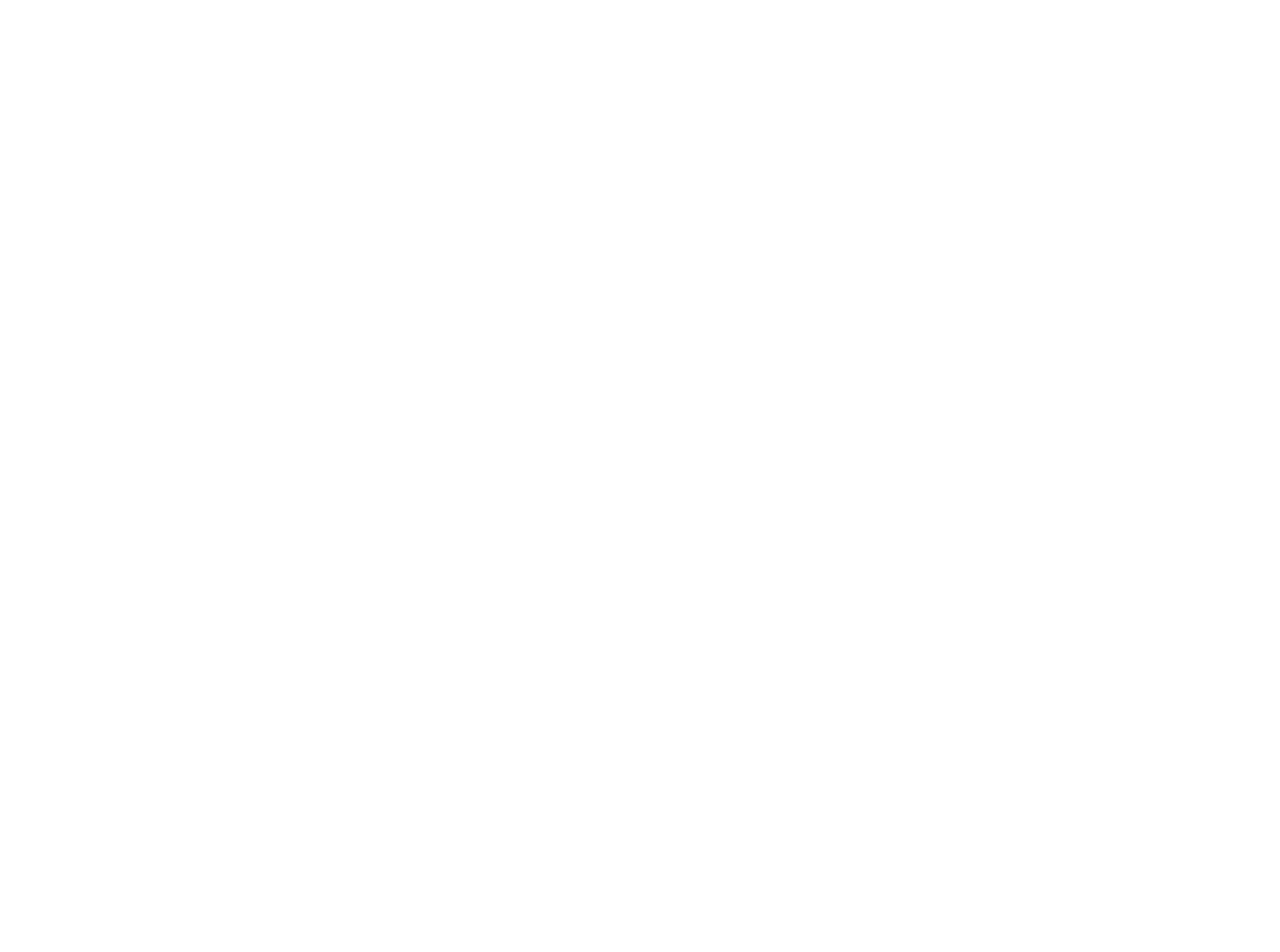
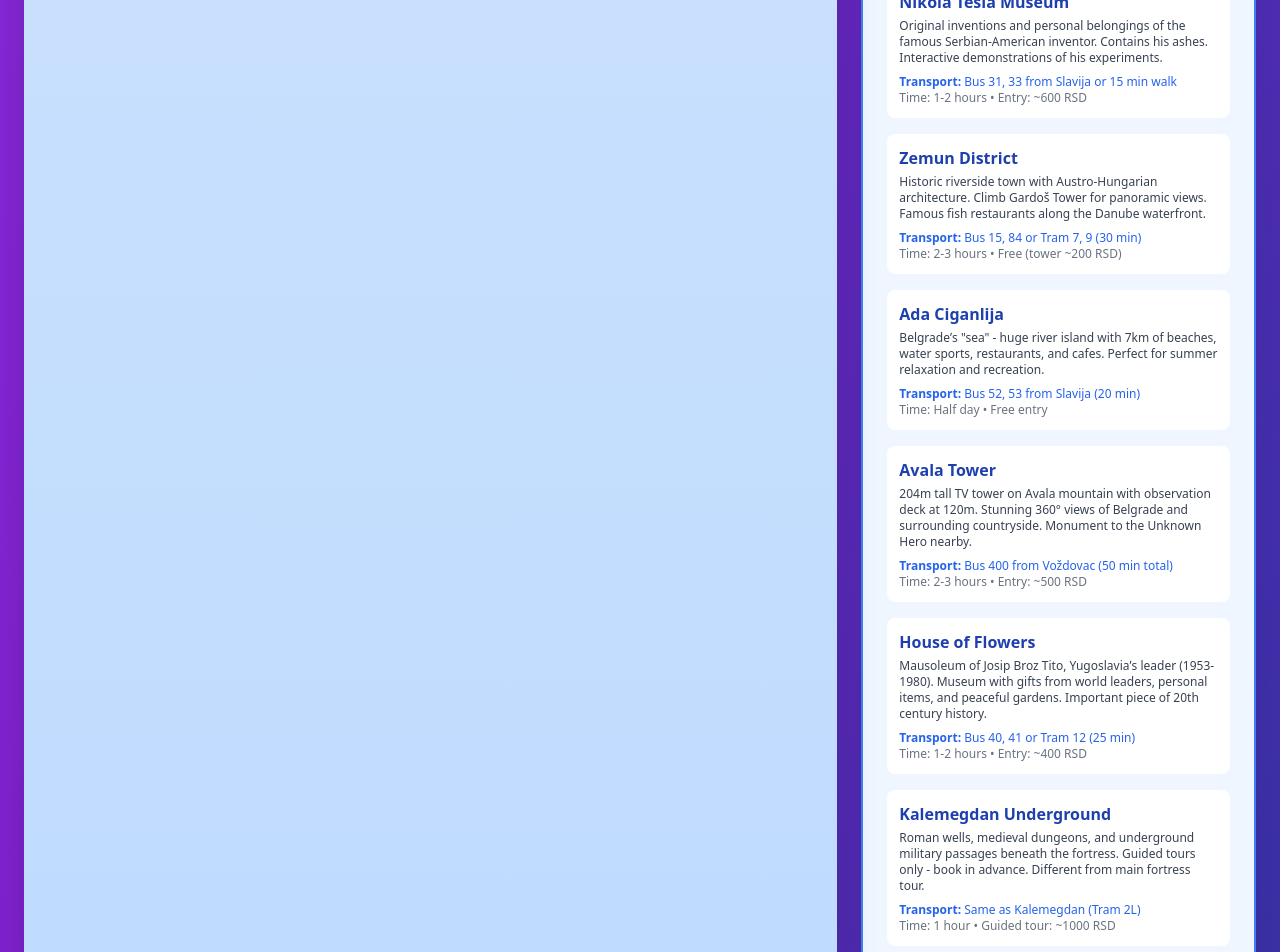
Before and after one commit to eddy9800-cmd/beg, a Next.js app: page / in a window 1280 px wide. Shown: the part 2220-3172 px from the top of the page. Before the commit the page ends 2076 px from the top, so only its background shows below. Built offline with nearby package versions, Linux system fonts and the light colour scheme.

Commit message:
Update page.tsx
Add Beyond Tram 2L attractions section

```diff
--- a/src/app/page.tsx
+++ b/src/app/page.tsx
@@ -233,6 +233,55 @@
                 Hop on and off at any stop - it is all free!
               </p>
             </div>
+
+            <div className="bg-blue-50 rounded-2xl shadow-xl p-6 border-2 border-blue-500">
+              <h3 className="text-xl font-bold text-blue-800 mb-4">Beyond Tram 2L</h3>
+              <p className="text-sm text-gray-600 mb-3">Other major attractions worth visiting (requires different transport):</p>
+
+              <div className="space-y-4">
+                <div className="bg-white p-3 rounded-lg">
+                  <h4 className="font-semibold text-blue-800 mb-1">Nikola Tesla Museum</h4>
+                  <p className="text-xs text-gray-700 mb-2">Original inventions and personal belongings of the famous Serbian-American inventor. Contains his ashes. Interactive demonstrations of his experiments.</p>
+                  <p className="text-xs text-blue-600"><strong>Transport:</strong> Bus 31, 33 from Slavija or 15 min walk</p>
+                  <p className="text-xs text-gray-500">Time: 1-2 hours • Entry: ~600 RSD</p>
+                </div>
+
+                <div className="bg-white p-3 rounded-lg">
+                  <h4 className="font-semibold text-blue-800 mb-1">Zemun District</h4>
+                  <p className="text-xs text-gray-700 mb-2">Historic riverside town with Austro-Hungarian architecture. Climb Gardoš Tower for panoramic views. Famous fish restaurants along the Danube waterfront.</p>
+                  <p className="text-xs text-blue-600"><strong>Transport:</strong> Bus 15, 84 or Tram 7, 9 (30 min)</p>
+                  <p className="text-xs text-gray-500">Time: 2-3 hours • Free (tower ~200 RSD)</p>
+                </div>
+
+                <div className="bg-white p-3 rounded-lg">
+                  <h4 className="font-semibold text-blue-800 mb-1">Ada Ciganlija</h4>
+                  <p className="text-xs text-gray-700 mb-2">Belgradeʼs "sea" - huge river island with 7km of beaches, water sports, restaurants, and cafes. Perfect for summer relaxation and recreation.</p>
+                  <p className="text-xs text-blue-600"><strong>Transport:</strong> Bus 52, 53 from Slavija (20 min)</p>
+                  <p className="text-xs text-gray-500">Time: Half day • Free entry</p>
+                </div>
+
+                <div className="bg-white p-3 rounded-lg">
+                  <h4 className="font-semibold text-blue-800 mb-1">Avala Tower</h4>
+                  <p className="text-xs text-gray-700 mb-2">204m tall TV tower on Avala mountain with observation deck at 120m. Stunning 360° views of Belgrade and surrounding countryside. Monument to the Unknown Hero nearby.</p>
+                  <p className="text-xs text-blue-600"><strong>Transport:</strong> Bus 400 from Voždovac (50 min total)</p>
+                  <p className="text-xs text-gray-500">Time: 2-3 hours • Entry: ~500 RSD</p>
+                </div>
+
+                <div className="bg-white p-3 rounded-lg">
+                  <h4 className="font-semibold text-blue-800 mb-1">House of Flowers</h4>
+                  <p className="text-xs text-gray-700 mb-2">Mausoleum of Josip Broz Tito, Yugoslaviaʼs leader (1953-1980). Museum with gifts from world leaders, personal items, and peaceful gardens. Important piece of 20th century history.</p>
+                  <p className="text-xs text-blue-600"><strong>Transport:</strong> Bus 40, 41 or Tram 12 (25 min)</p>
+                  <p className="text-xs text-gray-500">Time: 1-2 hours • Entry: ~400 RSD</p>
+                </div>
+
+                <div className="bg-white p-3 rounded-lg">
+                  <h4 className="font-semibold text-blue-800 mb-1">Kalemegdan Underground</h4>
+                  <p className="text-xs text-gray-700 mb-2">Roman wells, medieval dungeons, and underground military passages beneath the fortress. Guided tours only - book in advance. Different from main fortress tour.</p>
+                  <p className="text-xs text-blue-600"><strong>Transport:</strong> Same as Kalemegdan (Tram 2L)</p>
+                  <p className="text-xs text-gray-500">Time: 1 hour • Guided tour: ~1000 RSD</p>
+                </div>
+              </div>
+            </div>
           </div>
         </div>
       </div>
```
